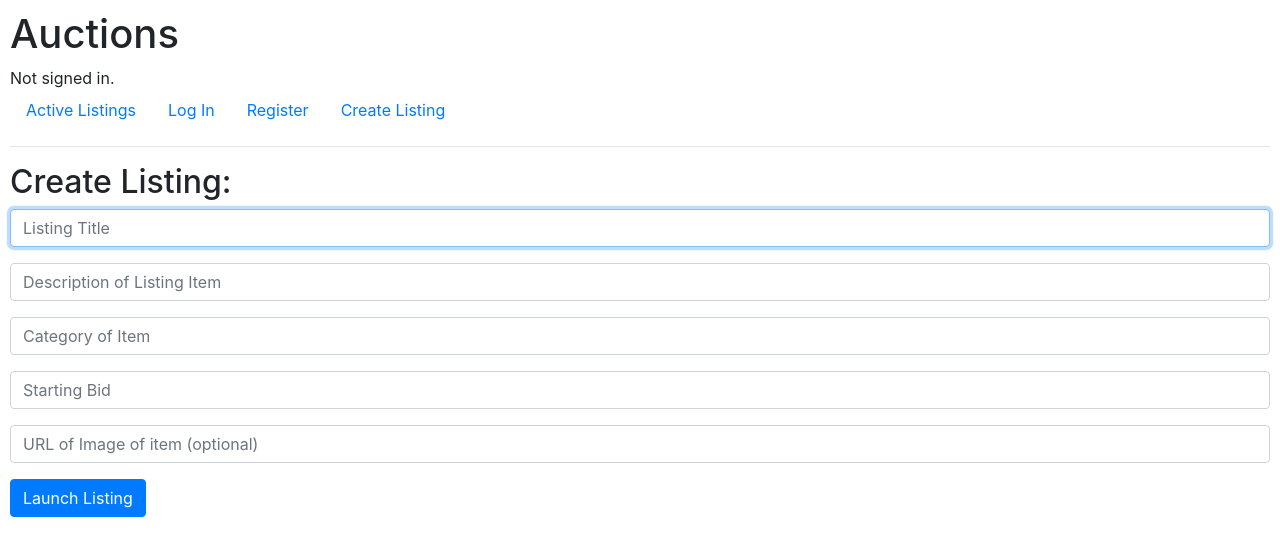
After one commit to LorcanjQ/Ebay-Style-Webpage-Project, a Django app: template auctions/templates/auctions/create.html in a window 1280 px wide. The commit adds this page. Shown: the top 556 px of the page. Run offline with Django 3.2, Linux system fonts and the light colour scheme; the template is opened without the code that fills it, so the values that code supplies are empty; some libraries are stand-ins or nearby versions.

Commit message:
updated files

```diff
--- /dev/null
+++ b/auctions/templates/auctions/create.html
@@ -0,0 +1,31 @@
+{% extends "auctions/layout.html" %}
+
+{% block body %}
+    <h2>Create Listing: </h2>
+
+    <form action="{% url 'create' %}" method="post">
+        {% csrf_token %}
+
+        <div class="form-group">
+            <input autofocus class="form-control" type="text" name="title" placeholder="Listing Title">
+        </div>
+
+        <div class="form-group">
+            <input class="form-control" type="text" name="descrip" placeholder="Description of Listing Item">
+        </div>
+
+        <div class="form-group">
+            <input class="form-control" type="text" name="category" placeholder="Category of Item">
+        </div>
+
+        <div class="form-group">
+            <input class="form-control" type="text" name="start_bid" placeholder="Starting Bid">
+        </div>
+
+        <div class="form-group">
+            <input class="form-control" type="text" name="image" placeholder="URL of Image of item (optional)">
+        </div>
+
+        <input class="btn btn-primary" type="submit" value="Launch Listing">
+    </form>
+{% endblock %}
--- a/auctions/templates/auctions/index.html
+++ b/auctions/templates/auctions/index.html
@@ -3,5 +3,5 @@
 {% block body %}
     <h2>Active Listings</h2>
 
-    TODO
+    {{listings}}
 {% endblock %}
--- a/auctions/templates/auctions/layout.html
+++ b/auctions/templates/auctions/layout.html
@@ -32,7 +32,7 @@
                     <a class="nav-link" href="{% url 'register' %}">Register</a>
                 </li>
                 <li class="nav-item">
-                    <a class="nav-link" href="{% url 'login' %}">Create Listing</a>
+                    <a class="nav-link" href="{% url 'create' %}">Create Listing</a>
                 </li>
             {% endif %}
         </ul>
--- a/auctions/urls.py
+++ b/auctions/urls.py
@@ -6,5 +6,7 @@ urlpatterns = [
     path("", views.index, name="index"),
     path("login", views.login_view, name="login"),
     path("logout", views.logout_view, name="logout"),
-    path("register", views.register, name="register")
+    path("register", views.register, name="register"),
+    path("createlisting", views.create, name="create"),
+    #path("listing", views.listing, name="listing")
 ]
```
Also changed, not shown: auctions/models.py (+4 -4 lines), auctions/templates/auctions/CreateListing.html (deleted, +0 -7 lines), auctions/templates/auctions/listing.html (added, +26 -0 lines), auctions/views.py (+33 -2 lines), auctions/images/shoes.jpg.jpg (added), auctions/migrations/0003_auto_20201129_1438.py (added), auctions/migrations/0004_auto_20201129_2315.py (added), commerce/__init__.py (added), commerce/asgi.py (renamed from asgi.py), commerce/settings.py (renamed from settings.py), commerce/urls.py (renamed from urls.py), commerce/wsgi.py (renamed from wsgi.py), db.sqlite3.
